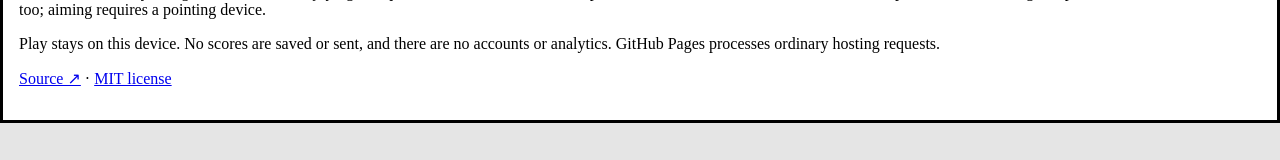
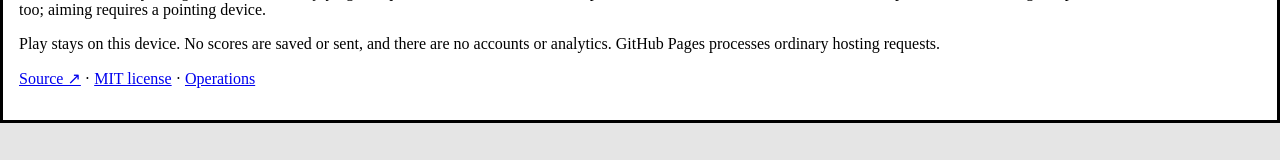
Before and after one commit to adelevski/pyaim, a website with bundled scripts: page web/index.html in a window 1280 px wide. Both pictures are taken after a click on the button "About maim". Shown: the part 434-594 px from the top of the page. Built offline with nearby package versions, Linux system fonts and the light colour scheme.

Commit message:
Link shared operations and update current documentation

```diff
--- a/web/index.html
+++ b/web/index.html
@@ -71,6 +71,7 @@
       <p>
         <a href="https://github.com/snowball-projects/maim">Source ↗</a> ·
         <a href="./LICENSE">MIT license</a>
+        · <a href="https://snowball-projects.github.io/operations/#maim">Operations</a>
       </p>
     </dialog>
     <script type="module" src="./app.js"></script>
```
Also changed, not shown: README.md.
